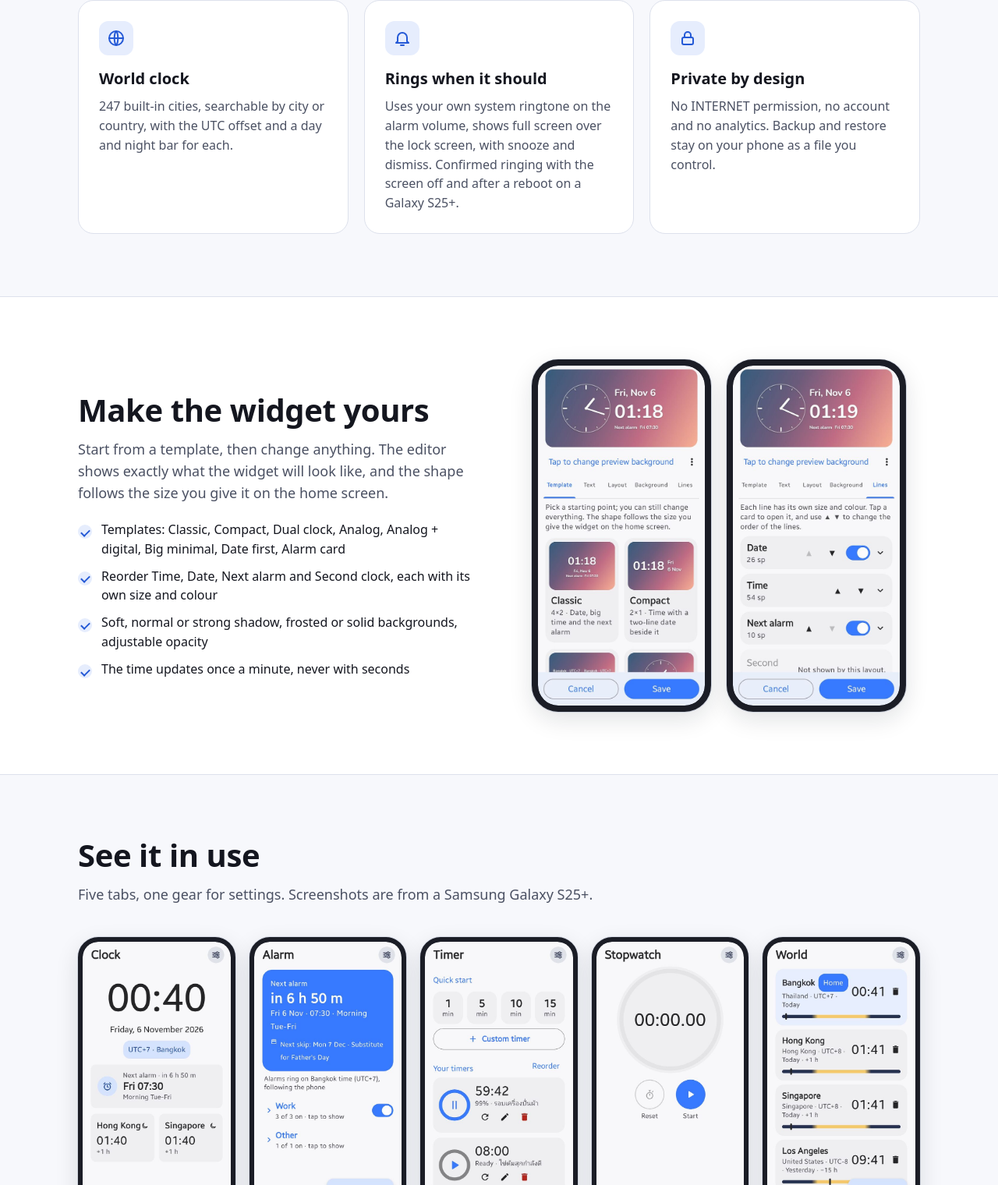
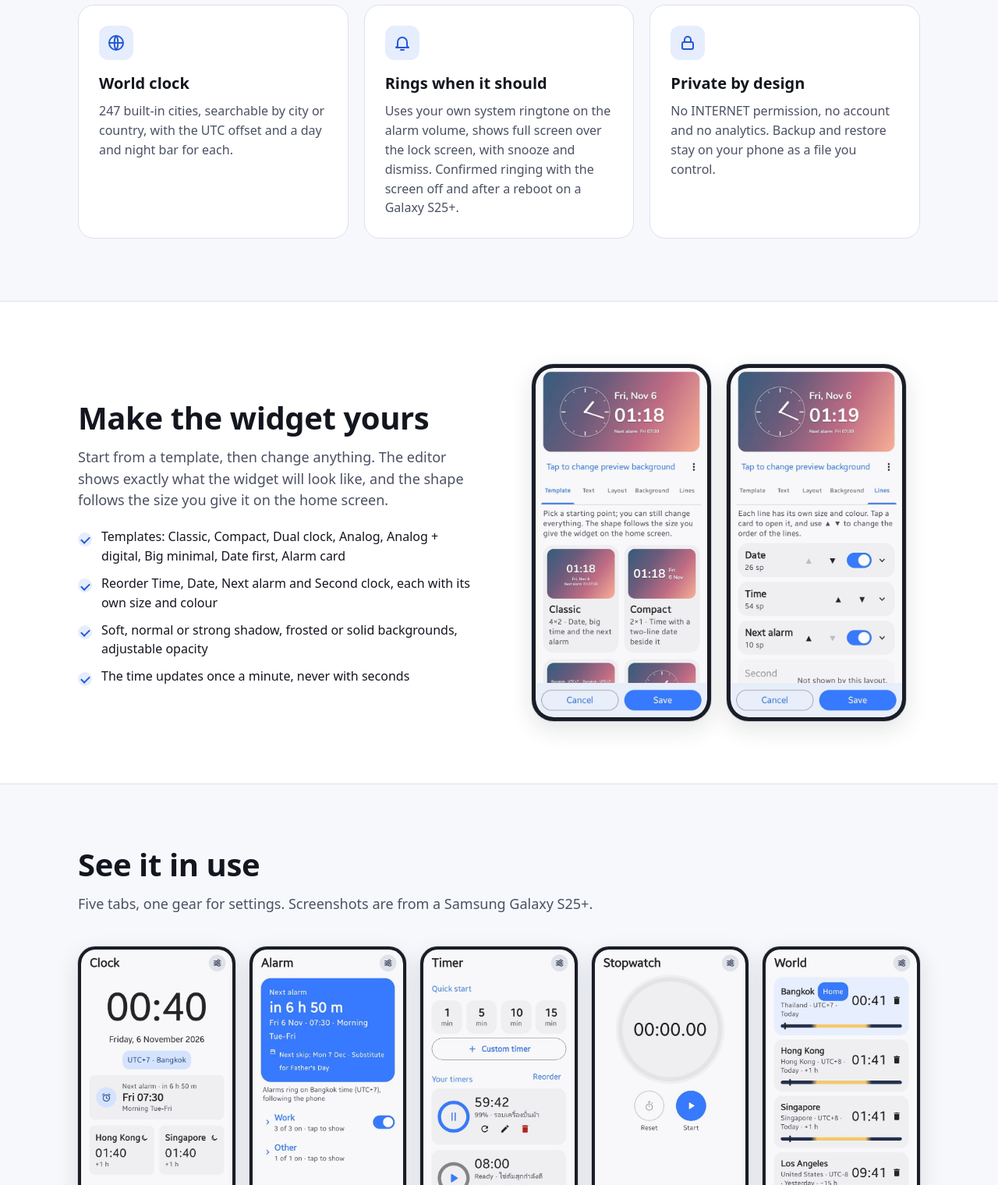
Before and after one commit to sarail19th/mobile-clock, a plain HTML site: page site/index.html in a window 1280 px wide. Shown: the part 1280-2800 px from the top of the page at 78% size. Drawn offline with Linux system fonts and the light colour scheme.

Commit message:
Landing page: thinner phone frames (5 px, 4 px in the gallery) with matching screenshot corner radius
Co-Authored-By: Claude Sonnet 5.5 <noreply@anthropic.com>
Claude-Session: https://claude.ai/code/session_01Liuj2SWHQRQVzvmp6TZDEx

```diff
--- a/site/index.html
+++ b/site/index.html
@@ -11,7 +11,7 @@
 <meta property="og:description" content="Offline Android clock with a customizable widget, holiday-aware alarms, timers, stopwatch and world clock. No internet permission.">
 <meta property="og:image" content="https://sarail19th.github.io/mobile-clock/img/widget-home.jpg">
 <link rel="icon" href="favicon.svg" type="image/svg+xml">
-<link rel="stylesheet" href="style.css?v=20261116g">
+<link rel="stylesheet" href="style.css?v=20261116h">
 <script>try{var t=localStorage.getItem("theme");if(t==="dark"||t==="light")document.documentElement.setAttribute("data-theme",t)}catch(e){}</script>
 </head>
 <body>
--- a/site/style.css
+++ b/site/style.css
@@ -54,8 +54,8 @@ h1{font-size:clamp(34px,5.4vw,60px);line-height:1.06;margin:0 0 18px;letter-spac
 .cta{display:flex;gap:14px;flex-wrap:wrap;align-items:center;margin-bottom:16px}
 .fine{font-size:14px;color:var(--muted);margin:0}
 .phones{position:relative;display:flex;justify-content:center;align-items:flex-start}
-.phone{border-radius:34px;border:8px solid #1B1D26;background:#1B1D26;box-shadow:var(--shadow),0 0 0 1px var(--line);overflow:hidden;width:min(260px,62vw)}
-.phone img{border-radius:26px;width:100%}
+.phone{border-radius:28px;border:5px solid #1B1D26;background:#1B1D26;box-shadow:var(--shadow),0 0 0 1px var(--line);overflow:hidden;width:min(260px,62vw)}
+.phone img{border-radius:23px;width:100%}
 .phones .p2{position:absolute;right:0;top:56px;transform:rotate(4deg);width:min(200px,44vw);z-index:0}
 .phones .p1{position:relative;z-index:1;margin-right:90px;transform:rotate(-2deg)}
 
@@ -99,8 +99,8 @@ section.alt .card{background:var(--bg)}
 /* gallery */
 .shots{display:grid;grid-template-columns:repeat(5,minmax(0,1fr));gap:18px}
 .shots figure{margin:0;display:flex;flex-direction:column;gap:12px;align-items:center;text-align:center}
-.shots .phone{width:100%;border-width:6px;border-radius:26px}
-.shots .phone img{border-radius:20px}
+.shots .phone{width:100%;border-width:4px;border-radius:22px}
+.shots .phone img{border-radius:18px}
 .shots figcaption{font-size:15px;color:var(--muted)}
 @media (max-width:900px){
   .shots{display:flex;overflow-x:auto;scroll-snap-type:x mandatory;gap:16px;padding-bottom:12px;margin:0 -20px;padding-left:20px;padding-right:20px}
```
